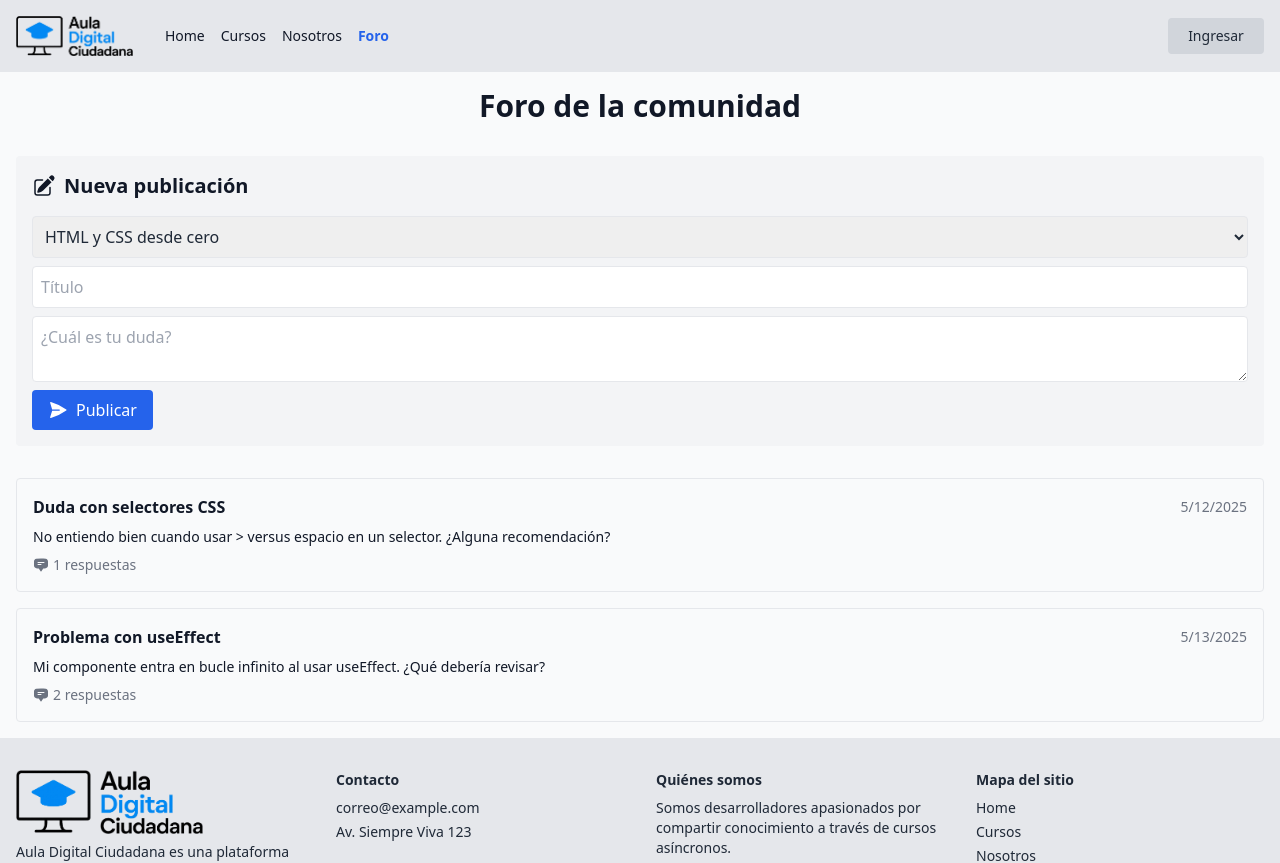
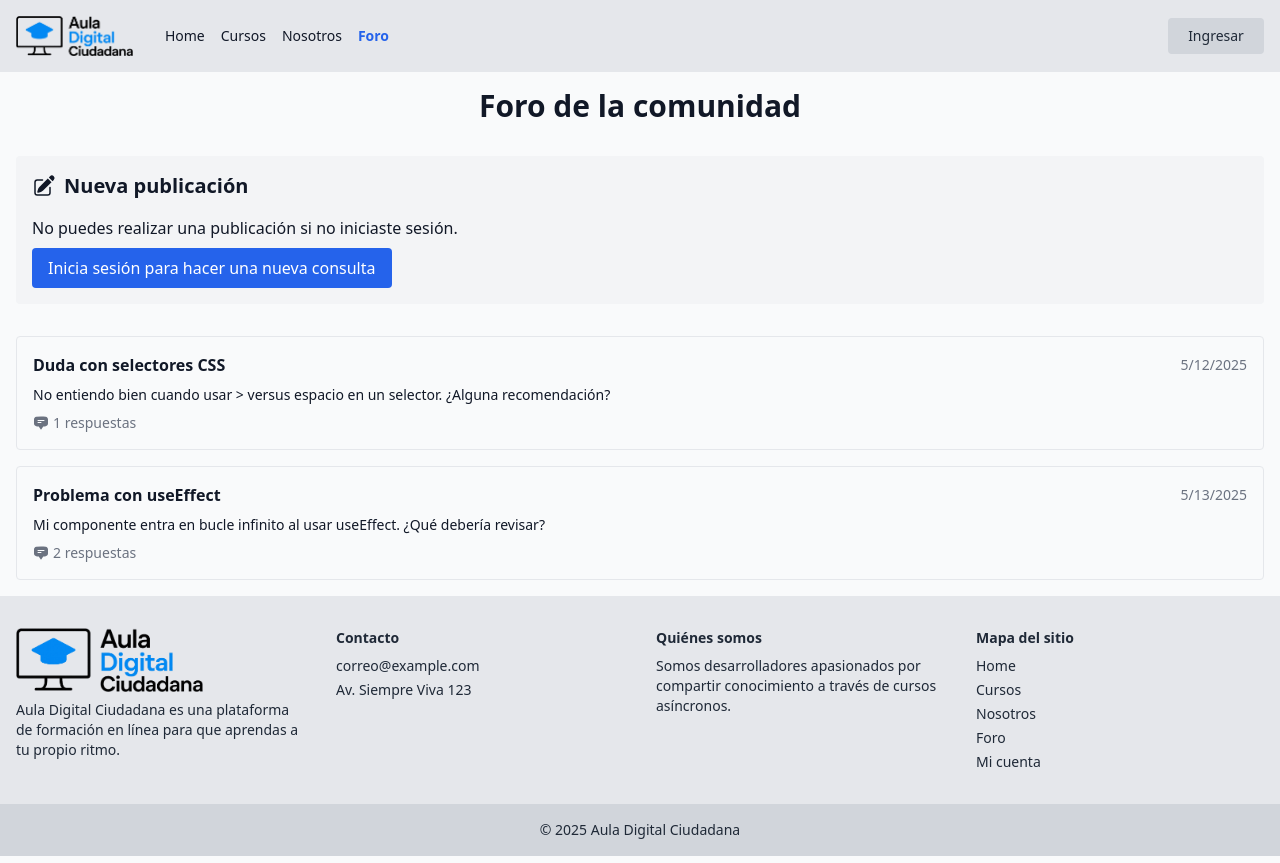
Before and after one commit to estebanaraoz/curso-webapp, a React (Vite) app: page /foro in a window 1280 px wide. Shown: the top 863 px of the page. Built offline with nearby package versions, Linux system fonts and the light colour scheme.

Commit message:
Update team section and forum login notice

```diff
--- a/src/pages/Forum.tsx
+++ b/src/pages/Forum.tsx
@@ -4,6 +4,7 @@
 import { courses } from '../data/courses'
 import type { ForumPost } from '../data/forum'
 import { sampleForumPosts } from '../data/forum'
+import { useAuthStore } from '../store/auth'
 import {
   ChatBubbleBottomCenterTextIcon,
   PaperAirplaneIcon,
@@ -15,6 +16,7 @@
   const [title, setTitle] = useState('')
   const [content, setContent] = useState('')
   const [courseId, setCourseId] = useState(courses[0]?.id ?? '')
+  const isLogged = useAuthStore(state => state.isLogged)
 
   const handleSubmit = (e: React.FormEvent) => {
     e.preventDefault()
@@ -43,6 +45,7 @@
           <h2 className="text-xl font-semibold flex items-center gap-2">
             <PencilSquareIcon className="w-6 h-6" /> Nueva publicación
           </h2>
+          {isLogged ? (
             <form onSubmit={handleSubmit} className="flex flex-col gap-2">
               <select
                 value={courseId}
@@ -76,6 +79,17 @@
                 <PaperAirplaneIcon className="w-5 h-5" /> Publicar
               </button>
             </form>
+          ) : (
+            <div className="flex flex-col gap-2">
+              <p>No puedes realizar una publicación si no iniciaste sesión.</p>
+              <a
+                href="/login"
+                className="flex items-center gap-2 px-4 py-2 rounded bg-blue-600 text-white w-max"
+              >
+                Inicia sesión para hacer una nueva consulta
+              </a>
+            </div>
+          )}
         </section>
 
         <section className="space-y-4">
--- a/src/pages/Nosotros.tsx
+++ b/src/pages/Nosotros.tsx
@@ -5,6 +5,7 @@
   UsersIcon,
   HeartIcon,
   AcademicCapIcon,
+  UserCircleIcon,
 } from '@heroicons/react/24/solid'
 
 export default function Nosotros() {
@@ -48,8 +49,8 @@
           <div className="grid gap-6 sm:grid-cols-2 md:grid-cols-3 lg:grid-cols-5">
             {instructors.map(i => (
               <div key={i.name} className="flex flex-col items-center gap-2 text-center">
-                <div className="w-24 h-24 rounded-full bg-gray-300 flex items-center justify-center overflow-hidden">
-                  <img src={i.avatar} alt={i.name} className="w-full h-full object-cover" />
+                <div className="w-24 h-24 rounded-full bg-gray-300 flex items-center justify-center">
+                  <UserCircleIcon className="w-20 h-20 text-gray-500" />
                 </div>
                 <span className="font-medium">{i.name}</span>
               </div>
```
Lines whose indentation alone changed are shown as unchanged.
